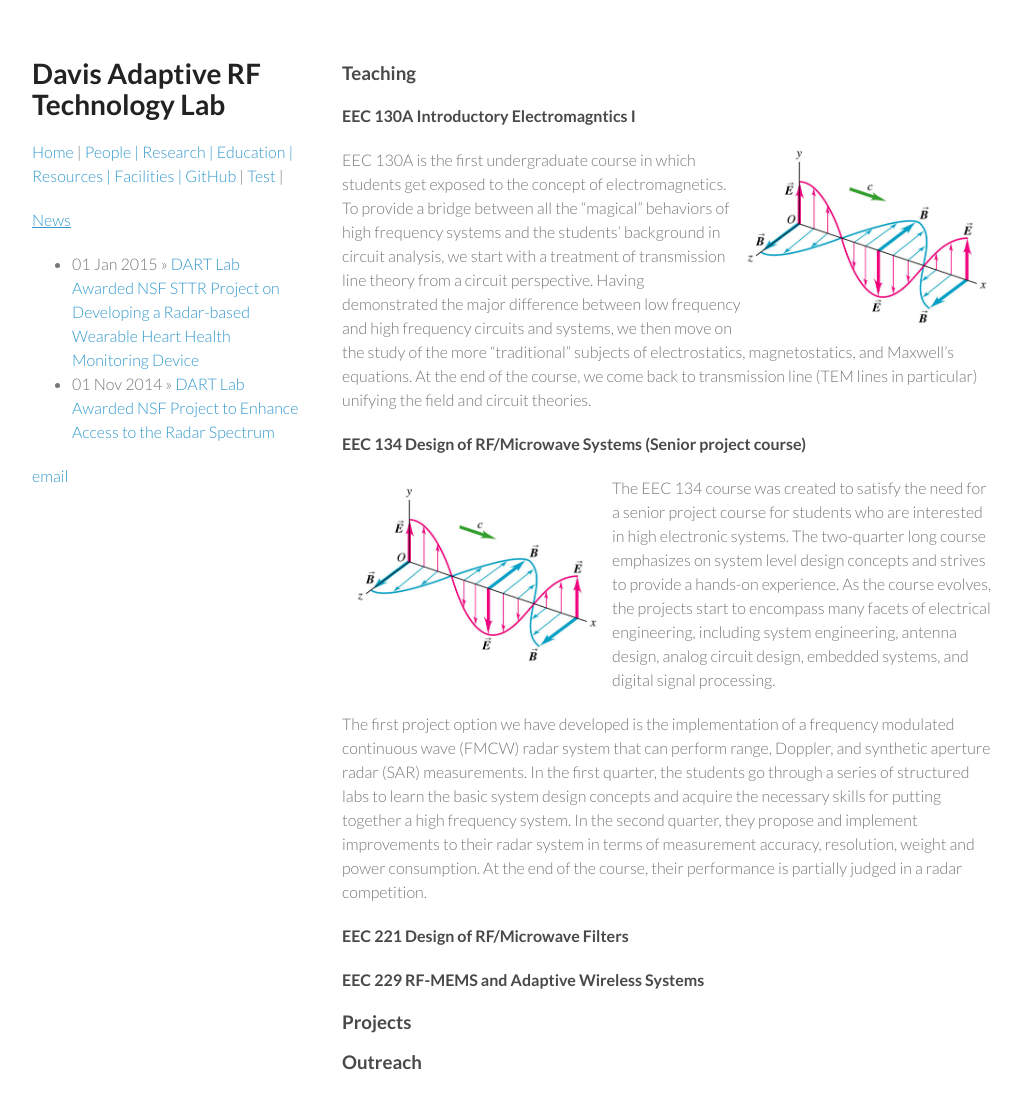
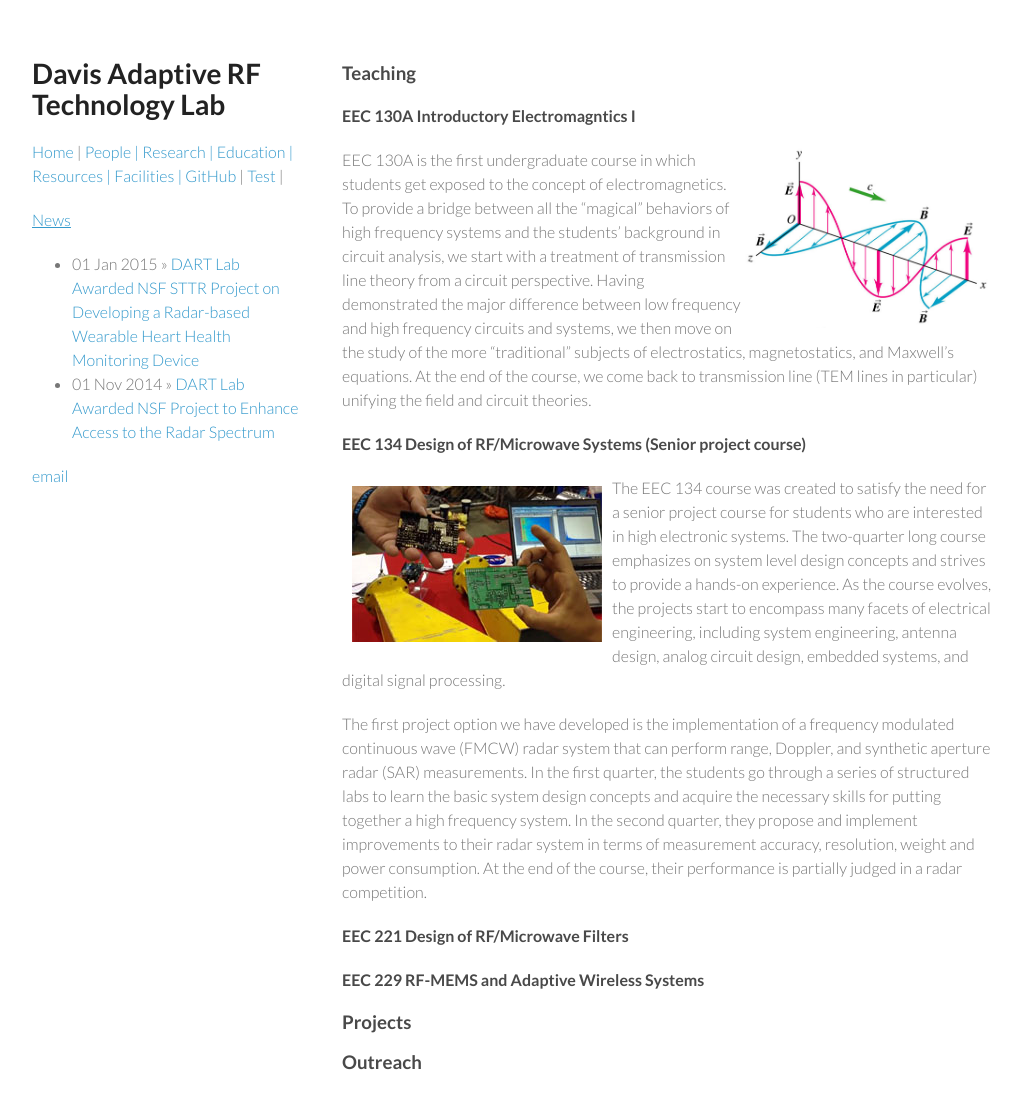
Before and after one commit to ucdart/ucdart.github.io, a Jekyll site: the page built from education/index.md, in a window 1280 px wide and 1143 px high. Shown: the top 1109 px of the window, without its empty margins (128-1149 px from the left). Built offline with Jekyll 4.4.1, drawn with Linux system fonts in a browser that asks for light colours.

Commit message:
Updated index.md

```diff
--- a/education/index.md
+++ b/education/index.md
@@ -15,7 +15,7 @@
 
 #### EEC 134 Design of RF/Microwave Systems (Senior project course)
 
-<img src="/images/emwave.png" width="250px" style="float:left; margin:10px;">
+<img src="/images/eec134.jpg" width="250px" style="float:left; margin:10px;">
 
 The EEC 134 course was created to satisfy the need for a senior project course for students who are interested in high electronic systems. The two-quarter long course emphasizes on system level design concepts and strives to provide a hands-on experience. As the course evolves, the projects start to encompass many facets of electrical engineering, including system engineering, antenna design, analog circuit design, embedded systems, and digital signal processing.
 
```
